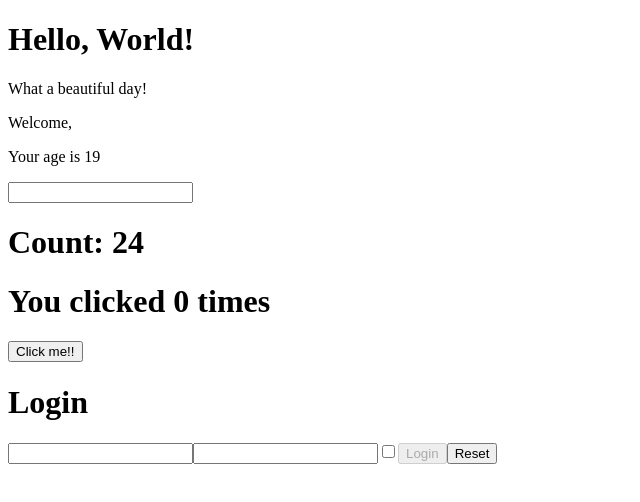
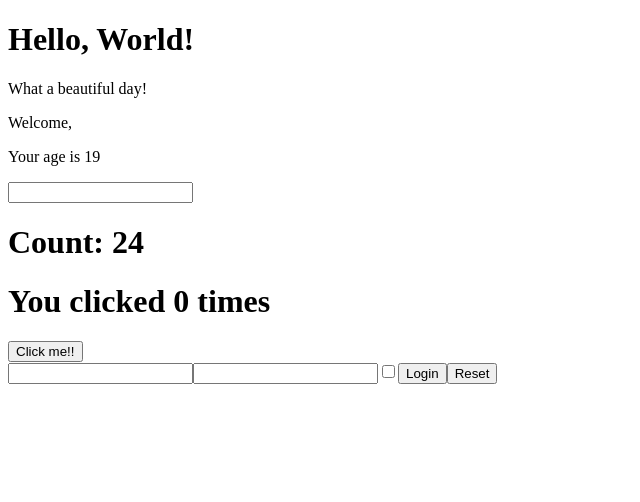
Before and after one commit to DavidePuziello/react-exercises, a React (Create React App) app: page / in a window 1280 px wide. Shown: the top 502 px of the page, without its empty margins (0-640 px from the left). Built offline with nearby package versions, Linux system fonts and the light colour scheme.

Commit message:
Feat: Exercise Update

```diff
--- a/src/App.js
+++ b/src/App.js
@@ -3,7 +3,7 @@
 import { Counter } from "./Counter"
 import { ClickCounter } from "./ClickCounter";
 import { InteractiveWelcome } from "./InteractiveWelcome";
-import { Login } from "./Login";
+import { UncontrolledLogin } from "./UncontrolledLogin";
 
 export class App extends React.Component {
     render() {
@@ -12,7 +12,7 @@
             <InteractiveWelcome />
             <Counter initialValue={22} incrementAmount={2} incrementInterval={3000}/>
             <ClickCounter />
-            <Login />
+            <UncontrolledLogin />
         </div>
     }
 }
--- /dev/null
+++ b/src/UncontrolledLogin.js
@@ -0,0 +1,27 @@
+import React from "react";
+
+export class UncontrolledLogin extends React.Component {
+    handleFormSubmit = (event) => {
+        event.preventDefault()
+
+        const name = event.target.elements.username.value
+        const password = event.target.elements.password.value
+        const remember = event.target.elements.remember.checked
+
+        console.log({
+            name,
+            password,
+            remember
+        })
+    }
+
+    render() {
+        return <form onSubmit={this.handleFormSubmit}>
+            <input name="username" required/>
+            <input name="password" required/>
+            <input name="remember" type="checkbox"/>
+            <button>Login</button>
+            <button type="reset">Reset</button>
+        </form>
+    }
+}
```
